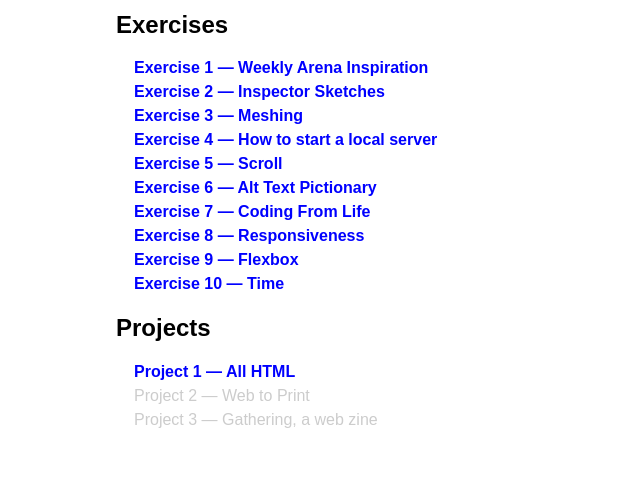
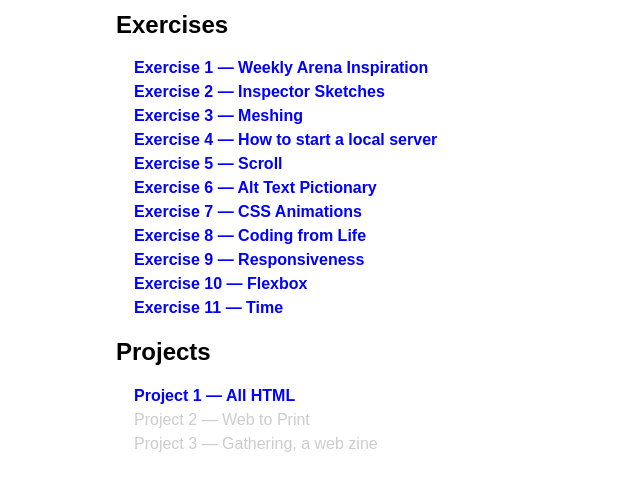
Before and after one commit to sherryxuchou/Interactive-2023, a plain HTML site: page index.html in a window 1280 px wide. Shown: the part 257-748 px from the top of the page, without its empty margins (208-848 px from the left). Drawn offline with Linux system fonts and the light colour scheme.

Commit message:
changing exercise list to match syllabus

```diff
--- a/index.html
+++ b/index.html
@@ -31,13 +31,15 @@
 
           <li><a href="Exercises/Exercise-06/index.html">Exercise 6 &mdash; Alt Text Pictionary</a></li>
 
-          <li><a href="Exercises/Exercise-07/index.html">Exercise 7 &mdash; Coding From Life</a></li>
+          <li><a href="Exercises/Exercise-07/index.html">Exercise 7 &mdash; CSS Animations</a></li>
 
-          <li><a href="Exercises/Exercise-08/index.html">Exercise 8 &mdash; Responsiveness</a></li>
+          <li><a href="Exercises/Exercise-08/index.html">Exercise 8 &mdash; Coding from Life</a></li>
 
-          <li><a href="Exercises/Exercise-09/index.html">Exercise 9 &mdash; Flexbox</a></li>
+          <li><a href="Exercises/Exercise-09/index.html">Exercise 9 &mdash; Responsiveness</a></li>
 
-          <li><a href="Exercises/Exercise-10/index.html">Exercise 10 &mdash; Time</a></li>
+          <li><a href="Exercises/Exercise-10/index.html">Exercise 10 &mdash; Flexbox</a></li>
+
+          <li><a href="Exercises/Exercise-10/index.html">Exercise 11 &mdash; Time</a></li>
         </ul>
       </div>
 
```
